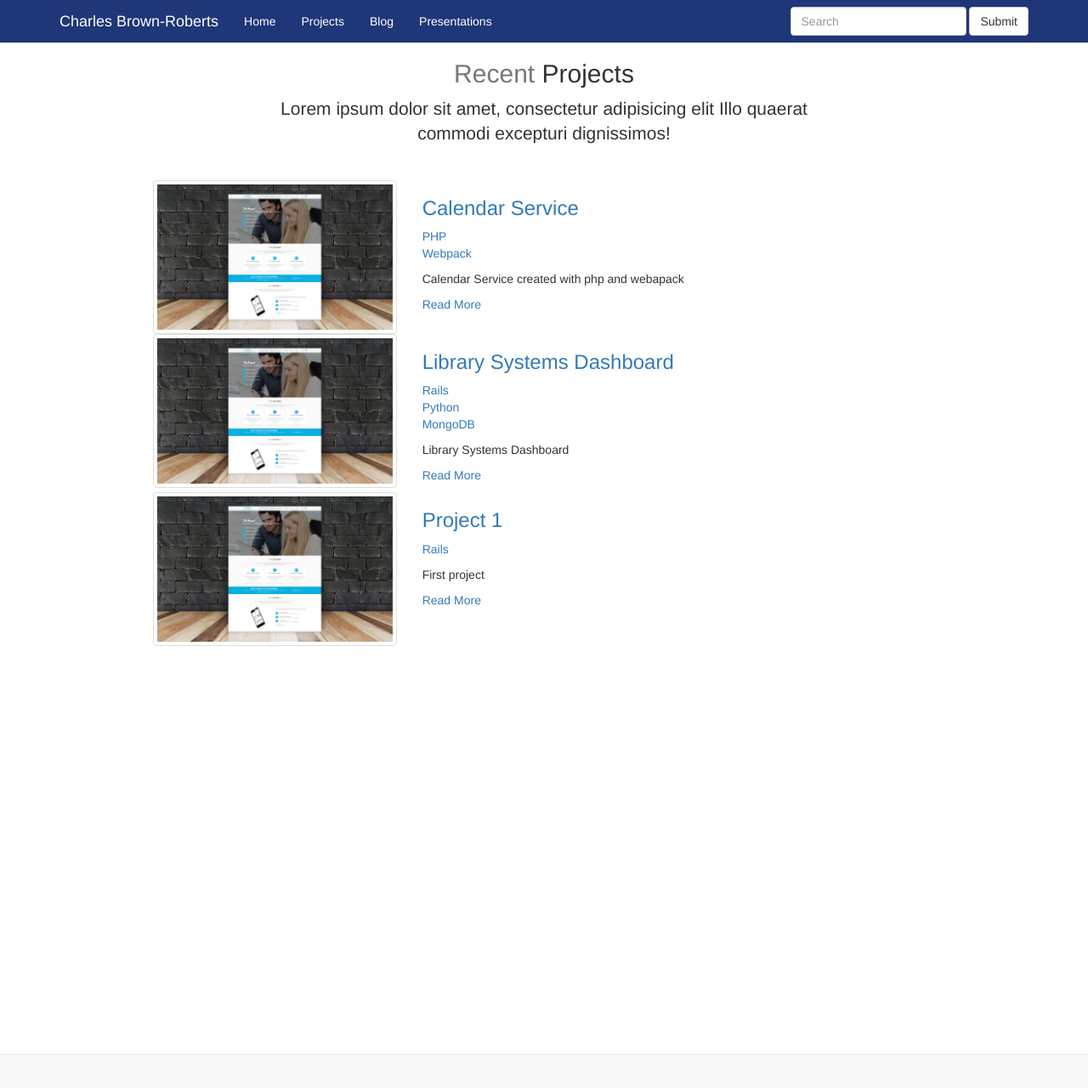
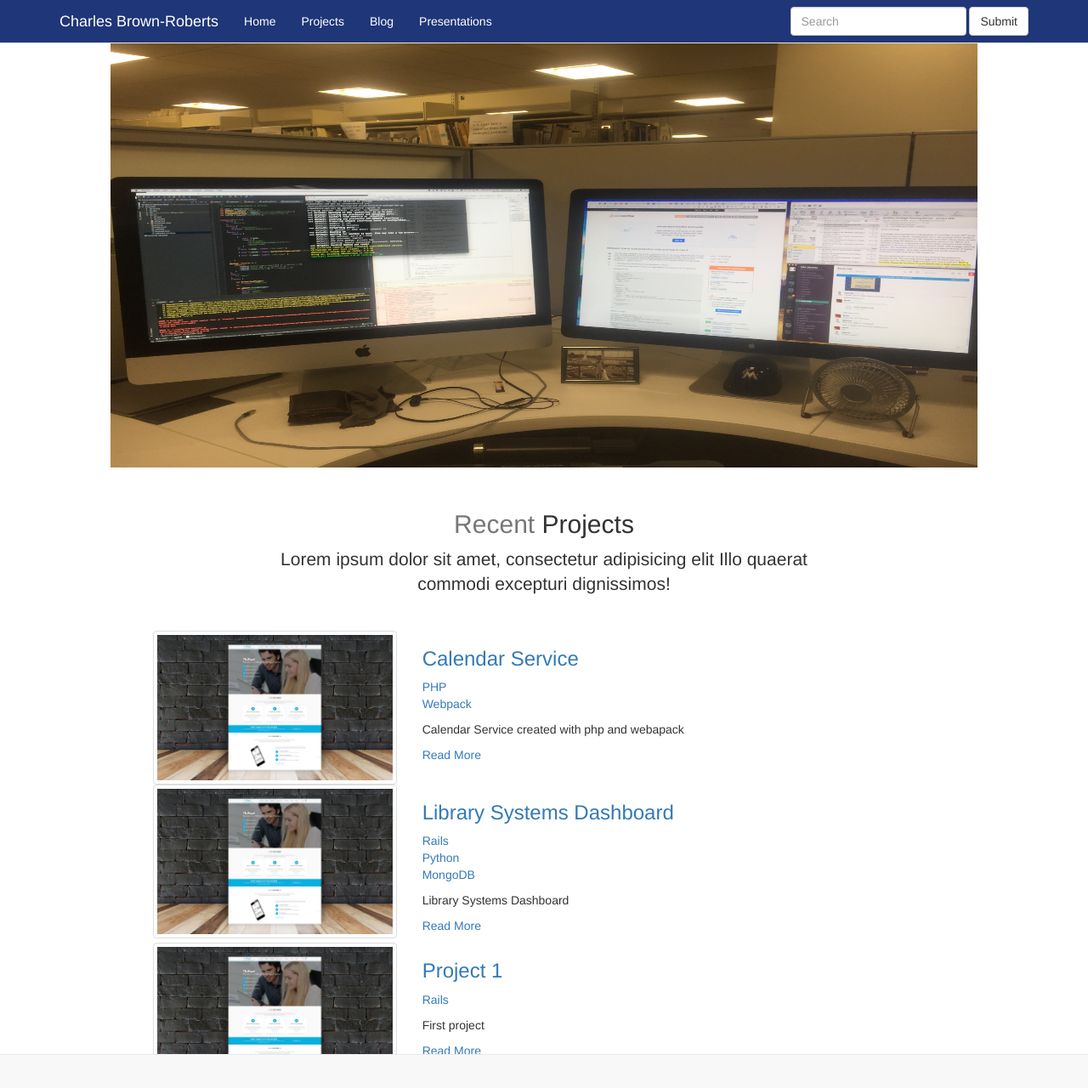
Before and after one commit to cgb37/cgb37.github.io, a Jekyll site: the page built from projects/index.html, in a window 1280 px wide and 1290 px high. Shown: the top 1280 px of the window at 85% size. Built offline with Jekyll 4.4.1, drawn with Linux system fonts in a browser that asks for light colours; nearby versions of some CDN libraries.

```diff
--- a/projects/index.html
+++ b/projects/index.html
@@ -2,10 +2,16 @@
 title: CGB37 Projects
 layout: default
 category: project
+jumbotron: projects/images/jumbotron.png
 ---
 
-<section id="portfolio" class="section pv-40 light-gray-bg">
+<section id="projects" class="section pv-40 light-gray-bg">
     <div class="container">
+
+        <div class="jumbotron my-jumbotron">
+            <img src="{{ site.baseurl }}/{{ page.jumbotron }}">
+        </div>
+
         <div class="row">
             <div class="col-md-8 col-md-offset-2 text-center">
                 <h2 class="title"><span class="text-muted">Recent</span> <span class="text-default">Projects</span></h2>
```
Also changed, not shown: projects/images/jumbotron.png (renamed from presentations/images/jumbotron.JPG).
